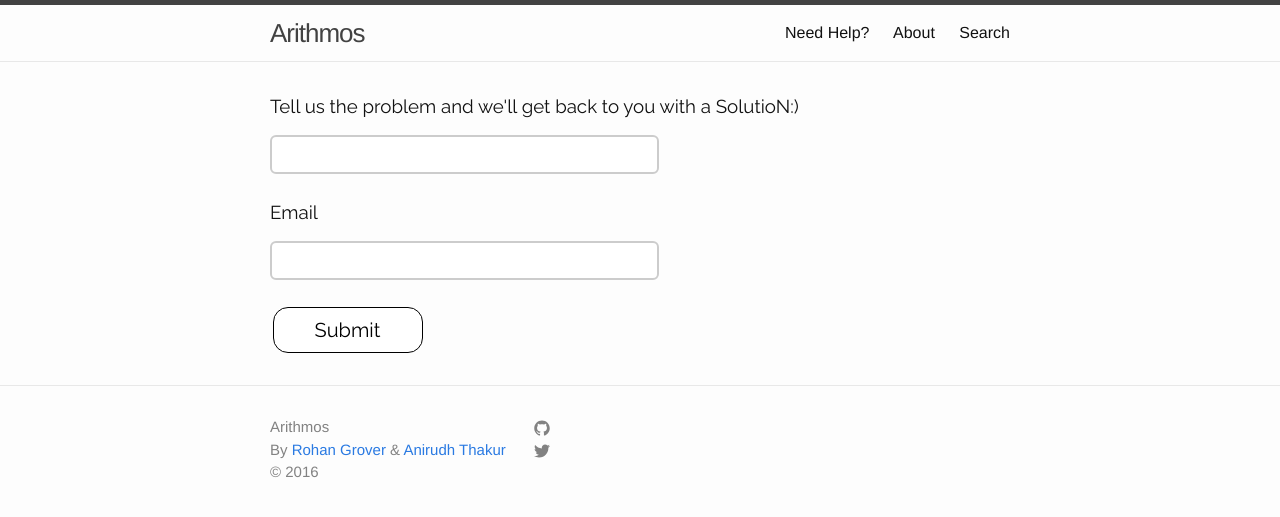
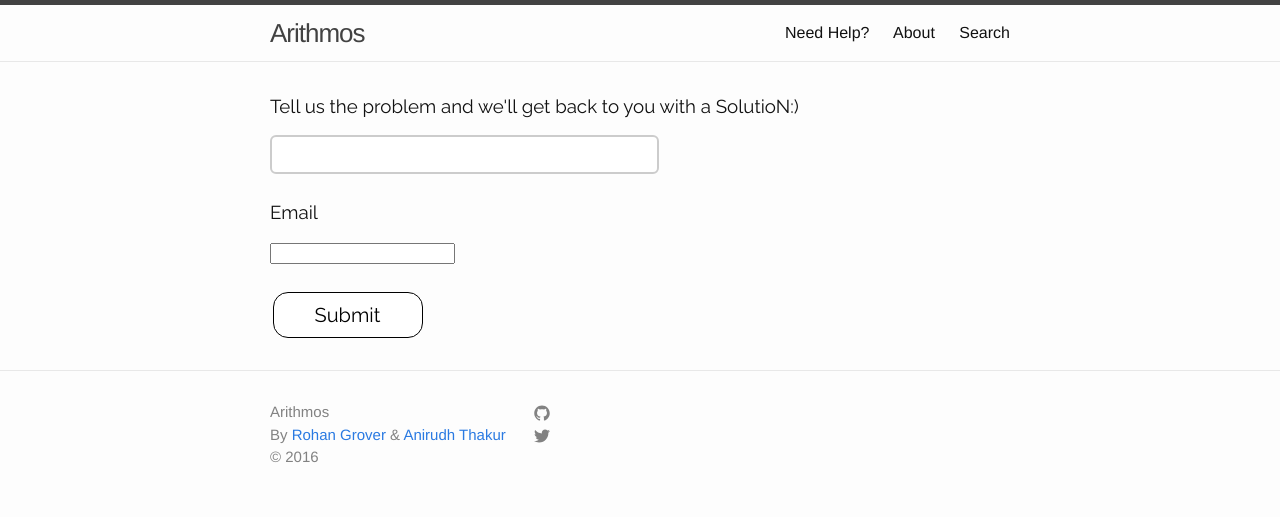
Before and after one commit to aarithmos/Algorithms, a Jekyll site: the page built from Need-Help.html, in a window 1280 px wide. Shown: the top 517 px of the page. Built offline with Jekyll 4.4.1, drawn with Linux system fonts in a browser that asks for light colours.

Commit message:
Update Need-Help.html

```diff
--- a/Need-Help.html
+++ b/Need-Help.html
@@ -73,11 +73,11 @@ input[type=text]:focus {
 
 <form action="https://formspree.io/grohan95@gmail.com" method="POST">
 	<left>
-    <h3>Tell us the problem and we'll get back to you with a SolutioN:)</h3><input type="text" name="User Question"type="text" id="User">
+    <h3>Tell us the problem and we'll get back to you with a SolutioN:)</h3><input type="text" name="User Question" id="User">
       <br>
   <br>
   <h3>Email</h3>
-  <input type="text" name="User Email"type="text" id="User">
+  <input type="email" name="User Email"id="User">
   <br>
   <br>
   <button class="button" style="vertical-align:middle"><span>Submit </span></button>
```
